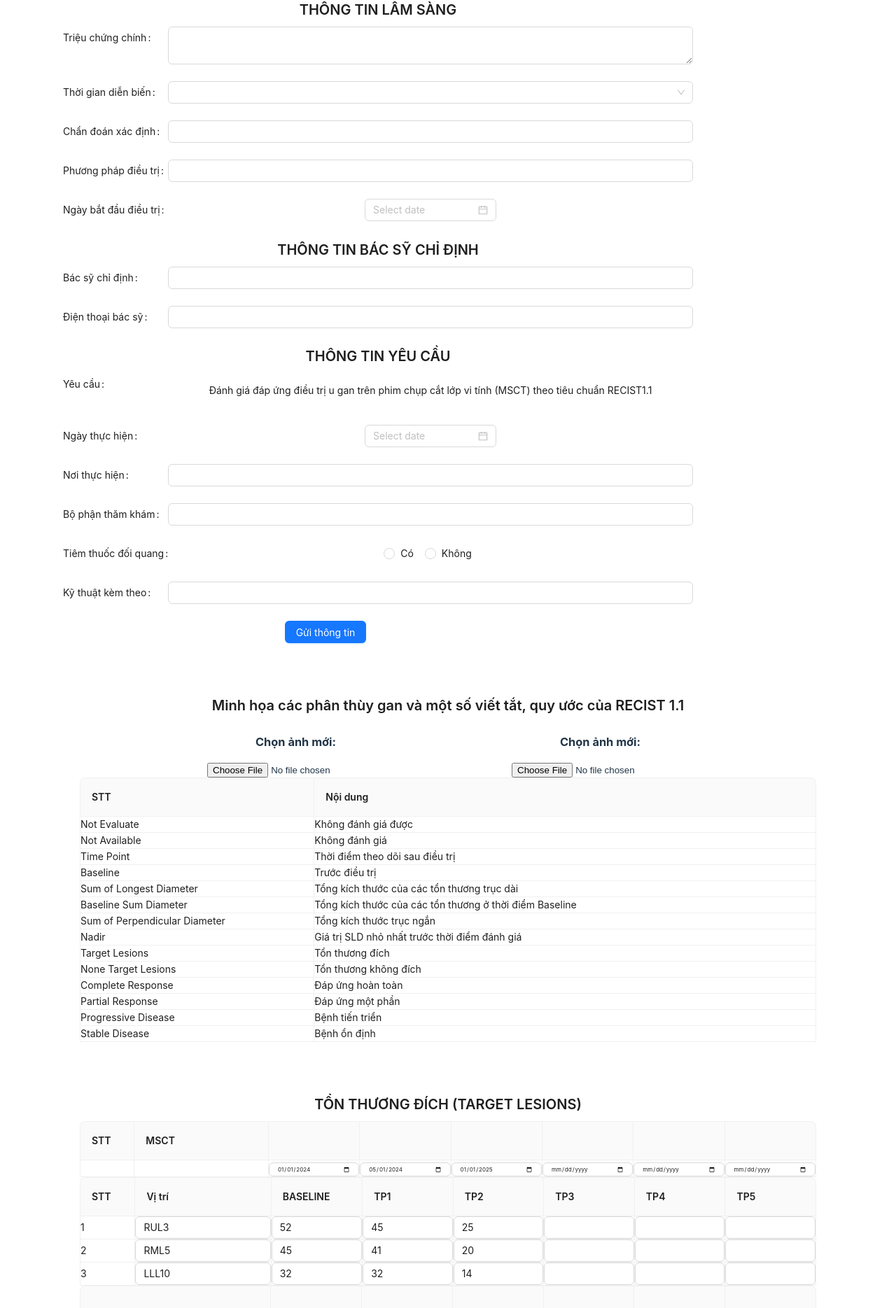
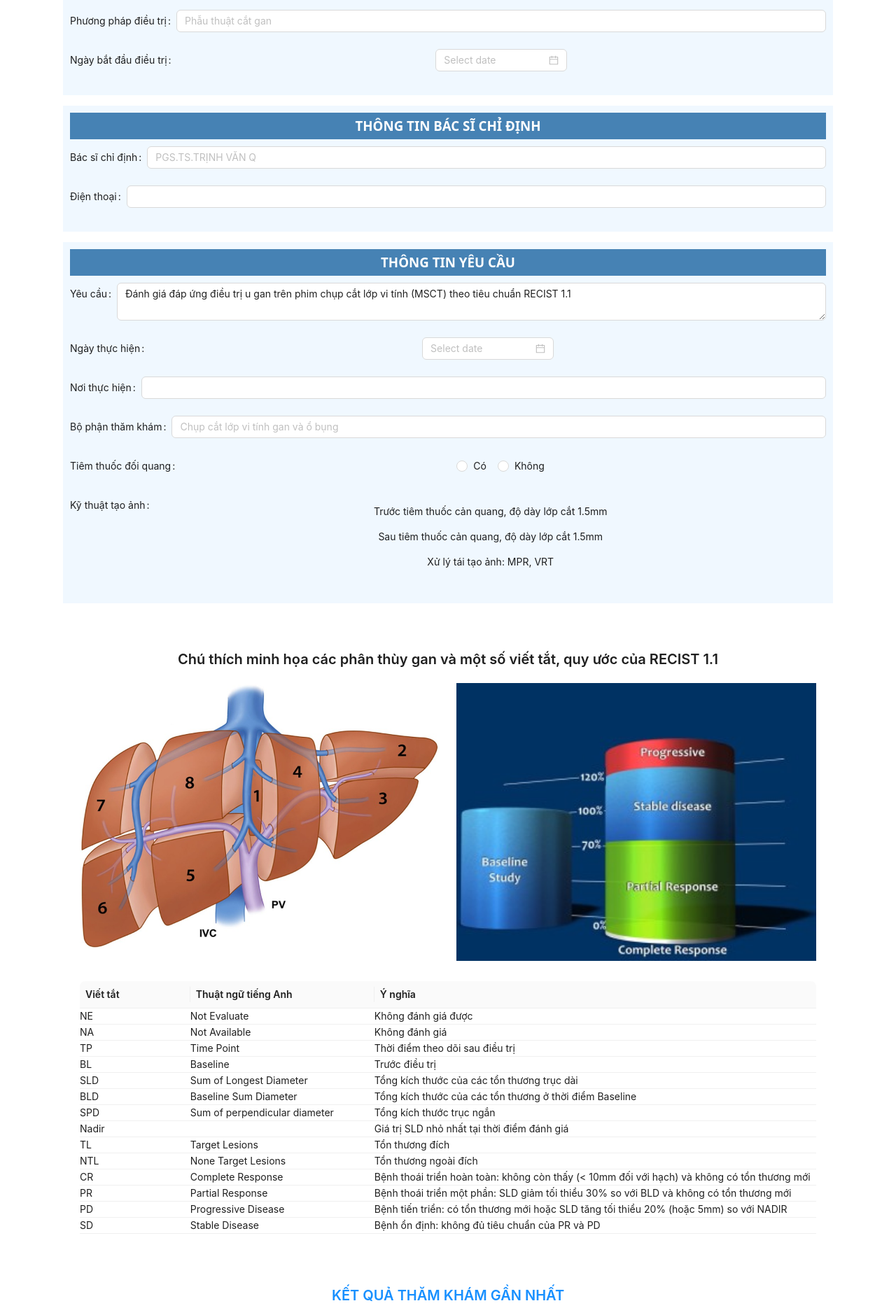
Before and after one commit to tranhuunam00/HomeCare, a React (Vite) app in the folder homecare_fe/: page /template in a window 1280 px wide. Shown: the part 843-2712 px from the top of the page at 70% size. Built offline with nearby package versions, Linux system fonts and the light colour scheme.

Commit message:
chỉnh sửa phần chú thích và thêm mới phần kết quả thăm khám gần nhất.

```diff
--- /dev/null
+++ b/homecare_fe/src/pages/template/ExaminationResults.jsx
@@ -0,0 +1,115 @@
+import React from "react";
+import { Typography, Table } from "antd";
+
+const { Title } = Typography;
+
+const ExaminationResults = () => {
+  // Dữ liệu kết quả thăm khám
+  const examResults = [
+    { organ: "Gan phải", result: "Không thấy hình ảnh bất thường" },
+    { organ: "Gan trái", result: "Không thấy hình ảnh bất thường" },
+    { organ: "Tĩnh mạch cửa", result: "Không thấy hình ảnh bất thường" },
+    { organ: "Tĩnh mạch gan", result: "Không thấy hình ảnh bất thường" },
+    { organ: "Động mạch gan", result: "Không thấy hình ảnh bất thường" },
+    { organ: "Đường mật trong gan", result: "Không thấy hình ảnh bất thường" },
+    { organ: "Đường mật ngoài gan", result: "Không thấy hình ảnh bất thường" },
+    { organ: "Túi mật", result: "Không thấy hình ảnh bất thường" },
+    { organ: "Lách", result: "Không thấy hình ảnh bất thường" },
+    { organ: "Tụy", result: "Không thấy hình ảnh bất thường" },
+    {
+      organ: "Tuyến thượng thận phải",
+      result: "Không thấy hình ảnh bất thường",
+    },
+    {
+      organ: "Tuyến thượng thận trái",
+      result: "Không thấy hình ảnh bất thường",
+    },
+    {
+      organ: "Thận - niệu quản phải",
+      result: "Không thấy hình ảnh bất thường",
+    },
+    {
+      organ: "Thận - niệu quản trái",
+      result: "Không thấy hình ảnh bất thường",
+    },
+    { organ: "Bàng quang", result: "Không thấy hình ảnh bất thường" },
+    { organ: "Dạ dày", result: "Không thấy hình ảnh bất thường" },
+    { organ: "Ruột non", result: "Không thấy hình ảnh bất thường" },
+    { organ: "Đại tràng", result: "Không thấy hình ảnh bất thường" },
+    { organ: "Phúc mạc", result: "Không thấy hình ảnh bất thường" },
+    { organ: "Sau phúc mạc", result: "Không thấy hình ảnh bất thường" },
+    { organ: "Dịch ổ bụng", result: "Không thấy hình ảnh bất thường" },
+    { organ: "Khác", result: "Không thấy hình ảnh bất thường" },
+  ];
+
+  const columns = [
+    {
+      title: "",
+      dataIndex: "organ",
+      width: "30%",
+    },
+    {
+      title: "",
+      dataIndex: "result",
+      width: "70%",
+    },
+  ];
+
+  const customTableStyles = {
+    ".ant-table": {
+      border: "none !important",
+    },
+    ".ant-table-container": {
+      border: "none !important",
+    },
+    ".ant-table-cell": {
+      borderRight: "none !important",
+      borderLeft: "none !important",
+      padding: "4px 8px !important",
+    },
+    ".ant-table-thead > tr > th": {
+      borderTop: "none !important",
+      borderLeft: "none !important",
+      borderRight: "none !important",
+      backgroundColor: "#f0f8ff",
+      display: "none", // Ẩn header vì không cần thiết
+    },
+    ".ant-table-tbody > tr > td": {
+      borderLeft: "none !important",
+      borderRight: "none !important",
+    },
+    ".ant-table-tbody > tr:last-child > td": {
+      borderBottom: "none !important",
+    },
+  };
+
+  return (
+    <div style={{ padding: 24 }} className="print-section">
+      <style>
+        {Object.entries(customTableStyles)
+          .map(([selector, styles]) => {
+            return `${selector} ${JSON.stringify(styles)}`
+              .replace(/","/g, ";")
+              .replace(/[{}"]/g, "");
+          })
+          .join("\n")}
+      </style>
+
+      <Title level={4} style={{ marginBottom: 16, color: "#1890ff" }}>
+        KẾT QUẢ THĂM KHÁM GẦN NHẤT
+      </Title>
+
+      <Table
+        columns={columns}
+        dataSource={examResults}
+        pagination={false}
+        size="small"
+        style={{ marginTop: 20 }}
+        rowKey="organ"
+        bordered={false}
+      />
+    </div>
+  );
+};
+
+export default ExaminationResults;
--- a/homecare_fe/src/pages/template/_guildline.jsx
+++ b/homecare_fe/src/pages/template/_guildline.jsx
@@ -1,140 +1,112 @@
 // React component: GuildLine.js
-import React, { useState } from "react";
-import {
-  Table,
-  Input,
-  Typography,
-  Row,
-  Col,
-  Upload,
-  Button,
-  Image,
-} from "antd";
+import React from "react";
+import { Typography, Row, Col } from "antd";
+import { Table } from "antd";
 
-const { Title, Text } = Typography;
-import { UploadOutlined } from "@ant-design/icons";
-import ImageUploader from "./_UploadImage";
+const { Title } = Typography;
 
-const terms = [
-  { short: "NE", full: "Not Evaluate", noidung: "Không đánh giá được" },
-  { short: "NA", full: "Not Available", noidung: "Không đánh giá" },
+const abbreviations = [
+  { key: "NE", term: "Not Evaluate", meaning: "Không đánh giá được" },
+  { key: "NA", term: "Not Available", meaning: "Không đánh giá" },
+  { key: "TP", term: "Time Point", meaning: "Thời điểm theo dõi sau điều trị" },
+  { key: "BL", term: "Baseline", meaning: "Trước điều trị" },
   {
-    short: "TP",
-    full: "Time Point",
-    noidung: "Thời điểm theo dõi sau điều trị",
-  },
-  { short: "BL", full: "Baseline", noidung: "Trước điều trị" },
-  {
-    short: "SLD",
-    full: "Sum of Longest Diameter",
-    noidung: "Tổng kích thước của các tổn thương trục dài",
+    key: "SLD",
+    term: "Sum of Longest Diameter",
+    meaning: "Tổng kích thước của các tổn thương trục dài",
   },
   {
-    short: "BLD",
-    full: "Baseline Sum Diameter",
-    noidung: "Tổng kích thước của các tổn thương ở thời điểm Baseline",
+    key: "BLD",
+    term: "Baseline Sum Diameter",
+    meaning: "Tổng kích thước của các tổn thương ở thời điểm Baseline",
   },
   {
-    short: "SPD",
-    full: "Sum of Perpendicular Diameter",
-    noidung: "Tổng kích thước trục ngắn",
+    key: "SPD",
+    term: "Sum of perpendicular diameter",
+    meaning: "Tổng kích thước trục ngắn",
   },
   {
-    short: "Nadir",
-    full: "Nadir",
-    noidung: "Giá trị SLD nhỏ nhất trước thời điểm đánh giá",
+    key: "Nadir",
+    term: "",
+    meaning: "Giá trị SLD nhỏ nhất tại thời điểm đánh giá",
   },
-  { short: "TL", full: "Target Lesions", noidung: "Tổn thương đích" },
+  { key: "TL", term: "Target Lesions", meaning: "Tổn thương đích" },
+  { key: "NTL", term: "None Target Lesions", meaning: "Tổn thương ngoài đích" },
   {
-    short: "NTL",
-    full: "None Target Lesions",
-    noidung: "Tổn thương không đích",
+    key: "CR",
+    term: "Complete Response",
+    meaning:
+      "Bệnh thoái triển hoàn toàn: không còn thấy (< 10mm đối với hạch) và không có tổn thương mới",
   },
-  { short: "CR", full: "Complete Response", noidung: "Đáp ứng hoàn toàn" },
-  { short: "PR", full: "Partial Response", noidung: "Đáp ứng một phần" },
-  { short: "PD", full: "Progressive Disease", noidung: "Bệnh tiến triển" },
-  { short: "SD", full: "Stable Disease", noidung: "Bệnh ổn định" },
+  {
+    key: "PR",
+    term: "Partial Response",
+    meaning:
+      "Bệnh thoái triển một phần: SLD giảm tối thiểu 30% so với BLD và không có tổn thương mới",
+  },
+  {
+    key: "PD",
+    term: "Progressive Disease",
+    meaning:
+      "Bệnh tiến triển: có tổn thương mới hoặc SLD tăng tối thiểu 20% (hoặc 5mm) so với NADIR",
+  },
+  {
+    key: "SD",
+    term: "Stable Disease",
+    meaning: "Bệnh ổn định: không đủ tiêu chuẩn của PR và PD",
+  },
 ];
-const columns = [
-  {
-    title: "STT",
-    dataIndex: "stt",
-    render: (text, record, index) => {
-      return record.stt;
-    },
-    width: 40, // px
-  },
-
-  {
-    title: "Nội dung",
-    dataIndex: "noidung",
-    render: (text, record, index) => {
-      return record.noidung;
-    },
-    width: 200, // px
-  },
-
-  // {
-  //   title: "Nội dung",
-  //   dataIndex: "noidung",
-  //   render: (text, record, index) => (
-  //     <Input.TextArea
-  //       value={text}
-  //       autoSize={{ minRows: 2, maxRows: 5 }}
-  //       onChange={(e) => record.onChange(index, e.target.value)}
-  //     />
-  //   ),
-  //   width: 200, // px
-  // },
-].flat();
 
 const GuildLine = ({ title }) => {
-  const [data, setData] = useState(
-    terms.map((t) => ({ stt: t.full, noidung: t.noidung }))
-  );
+  const columns = [
+    {
+      title: "Viết tắt",
+      dataIndex: "key",
+      width: "15%",
+    },
+    {
+      title: "Thuật ngữ tiếng Anh",
+      dataIndex: "term",
+      width: "25%",
+    },
+    {
+      title: "Ý nghĩa",
+      dataIndex: "meaning",
+      width: "60%",
+    },
+  ];
 
-  const [imageUrl, setImageUrl] = useState(null);
-
-  console.log(data);
-
-  const onChange = (rowIndex, value) => {
-    const newData = [...data];
-    newData[rowIndex]["noidung"] = value;
-    setData(newData);
-  };
-
-  const parsedData = data.map((item) => ({
-    ...item,
-    noidung: item.noidung,
-
-    onChange,
-  }));
-  const handleChangeImage = (info) => {
-    const file = info.file?.originFileObj;
-    if (!file) return; // tránh lỗi nếu file chưa có
-
-    const reader = new FileReader();
-    reader.onload = () => {
-      setImageUrl(reader.result);
-    };
-    reader.readAsDataURL(file);
-  };
   return (
     <div style={{ padding: 24 }}>
-      <Title level={4}>{title}</Title>
-      <Row style={{ display: "flex", justifyContent: "space-evenly" }}>
-        <Col className="no-print">
-          <ImageUploader />
+      <Title level={4} style={{ textAlign: "center", marginBottom: 20 }}>
+        {title}
+      </Title>
+
+      <Row gutter={24} style={{ marginBottom: 24 }}>
+        <Col span={12}>
+          <img
+            src="../../../public/liver-segments.jpg" // Đường dẫn đến hình ảnh gan
+            alt="Phân thùy gan"
+            style={{ width: "100%", height: "auto" }}
+          />
         </Col>
-        <Col className="no-print">
-          <ImageUploader />
+        <Col span={12}>
+          <img
+            src="../../../public/recist-chart.jpg" // Đường dẫn đến biểu đồ RECIST
+            alt="Biểu đồ RECIST"
+            style={{ width: "100%", height: "auto" }}
+          />
         </Col>
       </Row>
+
       <Table
         columns={columns}
-        dataSource={parsedData.map((item, index) => ({ ...item, key: index }))}
+        dataSource={abbreviations}
         pagination={false}
-        bordered
+        size="small"
+        style={{ marginTop: 20 }}
+        rowKey="key"
+        bordered={false}
       />
     </div>
   );
--- a/homecare_fe/src/pages/template/index.jsx
+++ b/homecare_fe/src/pages/template/index.jsx
@@ -19,6 +19,7 @@ import { useRef, useState } from "react";
 import jsPDF from "jspdf";
 import html2canvas from "html2canvas";
 import ImageGallery from "./ImageGallery";
+import ExaminationResults from "./ExaminationResults";
 
 const { Title } = Typography;
 const { TextArea } = Input;
@@ -28,90 +29,111 @@ const PatientForm = () => {
 
   const onFinish = (values) => {};
 
+  const formStyle = {
+    backgroundColor: "#F0F8FF", // Màu nền xanh nhạt
+    padding: "10px",
+    marginBottom: "15px",
+  };
+
+  const titleStyle = {
+    backgroundColor: "#4682B4", // Màu nền xanh đậm
+    color: "white",
+    padding: "5px 10px",
+    margin: "0 0 10px 0",
+  };
+
   return (
-    <Form
-      form={form}
-      layout="horizontal"
-      labelCol={{ span: 4 }}
-      wrapperCol={{ span: 20 }}
-      labelAlign="left"
-      onFinish={onFinish}
-      style={{ maxWidth: 900 }}
+    <div>
+      {/* THÔNG TIN BỆNH NHÂN */}
+      <div style={formStyle}>
+        <h3 style={titleStyle}>THÔNG TIN BỆNH NHÂN</h3>
+        <div
+          style={{
+            display: "grid",
+            gridTemplateColumns: "1fr 1fr",
+            gap: "10px",
+          }}
         >
-      <Title level={4}>THÔNG TIN BỆNH NHÂN</Title>
-      <Form.Item label="Họ và tên" name="name" rules={[{ required: true }]}>
-        <Input />
-      </Form.Item>
-      <Form.Item label="Ngày sinh" name="dob">
-        <DatePicker />
+          <Form.Item label="Họ và tên" name="name">
+            <Input placeholder="NGUYỄN VĂN A" />
           </Form.Item>
           <Form.Item label="Giới tính" name="gender">
             <Radio.Group>
-          <Radio value="Nam">Nam</Radio>
-          <Radio value="Nữ">Nữ</Radio>
+              <Radio value="Nam">NAM</Radio>
+              <Radio value="Nữ">NỮ</Radio>
             </Radio.Group>
           </Form.Item>
-      <Form.Item label="PID" name="pid">
-        <Input type="number" />
-      </Form.Item>
-      <Form.Item label="SID" name="sid">
-        <Input type="number" />
+          <Form.Item label="Ngày sinh" name="dob">
+            <DatePicker format="DD/MM/YYYY" />
           </Form.Item>
           <Form.Item label="Điện thoại" name="phone">
             <Input />
           </Form.Item>
+          <div style={{ display: "flex", gap: "10px" }}>
+            <Form.Item label="PID" name="pid" style={{ flex: 1 }}>
+              <Input />
+            </Form.Item>
+            <Form.Item label="SID" name="sid" style={{ flex: 1 }}>
+              <Input />
+            </Form.Item>
+          </div>
           <Form.Item label="Email" name="email">
             <Input />
           </Form.Item>
+        </div>
         <Form.Item label="Địa chỉ" name="address">
-        <Input.TextArea rows={3} />
+          <Input />
         </Form.Item>
+      </div>
 
-      <Title level={4}>THÔNG TIN LÂM SÀNG</Title>
+      {/* THÔNG TIN LÂM SÀNG */}
+      <div style={formStyle}>
+        <h3 style={titleStyle}>THÔNG TIN LÂM SÀNG</h3>
         <Form.Item label="Triệu chứng chính" name="symptom">
-        <TextArea />
+          <Input placeholder="Mệt mỏi, đau bụng vùng gan" />
         </Form.Item>
         <Form.Item label="Thời gian diễn biến" name="duration">
-        <Select>
-          <Select.Option value="<1 tuần">&lt; 1 tuần</Select.Option>
-          <Select.Option value="<1 tháng">&lt; 1 tháng</Select.Option>
-          <Select.Option value="<3 tháng">&lt; 3 tháng</Select.Option>
-          <Select.Option value=">3 tháng">&gt; 3 tháng</Select.Option>
-        </Select>
+          <Input placeholder="1 tháng" />
         </Form.Item>
         <Form.Item label="Chẩn đoán xác định" name="diagnosis">
+          <Input placeholder="K gan phải (HCC)" />
+        </Form.Item>
+        <Form.Item label="Phương pháp điều trị" name="treatment">
+          <Input placeholder="Phẫu thuật cắt gan" />
+        </Form.Item>
+        <Form.Item label="Ngày bắt đầu điều trị" name="treatmentStart">
+          <DatePicker format="DD/MM/YYYY" />
+        </Form.Item>
+      </div>
+
+      {/* THÔNG TIN BÁC SĨ CHỈ ĐỊNH */}
+      <div style={formStyle}>
+        <h3 style={titleStyle}>THÔNG TIN BÁC SĨ CHỈ ĐỊNH</h3>
+        <Form.Item label="Bác sĩ chỉ định" name="doctor">
+          <Input placeholder="PGS.TS.TRỊNH VĂN Q" />
+        </Form.Item>
+        <Form.Item label="Điện thoại" name="doctorPhone">
           <Input />
         </Form.Item>
-      <Form.Item label="Phương pháp điều trị" name="treatment">
-        <Input />
-      </Form.Item>
-      <Form.Item label="Ngày bắt đầu điều trị" name="treatmentStart">
-        <DatePicker />
-      </Form.Item>
+      </div>
 
-      <Title level={4}>THÔNG TIN BÁC SỸ CHỈ ĐỊNH</Title>
-      <Form.Item label="Bác sỹ chỉ định" name="doctor">
-        <Input />
-      </Form.Item>
-      <Form.Item label="Điện thoại bác sỹ" name="doctorPhone">
-        <Input />
-      </Form.Item>
-
-      <Title level={4}>THÔNG TIN YÊU CẦU</Title>
+      {/* THÔNG TIN YÊU CẦU */}
+      <div style={formStyle}>
+        <h3 style={titleStyle}>THÔNG TIN YÊU CẦU</h3>
         <Form.Item label="Yêu cầu">
-        <p>
-          Đánh giá đáp ứng điều trị u gan trên phim chụp cắt lớp vi tính (MSCT)
-          theo tiêu chuẩn RECIST1.1
-        </p>
+          <Input.TextArea
+            value="Đánh giá đáp ứng điều trị u gan trên phim chụp cắt lớp vi tính (MSCT) theo tiêu chuẩn RECIST 1.1"
+            readOnly
+          />
         </Form.Item>
         <Form.Item label="Ngày thực hiện" name="executionDate">
-        <DatePicker />
+          <DatePicker format="DD/MM/YYYY" />
         </Form.Item>
         <Form.Item label="Nơi thực hiện" name="location">
           <Input />
         </Form.Item>
         <Form.Item label="Bộ phận thăm khám" name="department">
-        <Input />
+          <Input placeholder="Chụp cắt lớp vi tính gan và ổ bụng" />
         </Form.Item>
         <Form.Item label="Tiêm thuốc đối quang" name="contrast">
           <Radio.Group>
@@ -119,16 +141,15 @@ const PatientForm = () => {
             <Radio value="Không">Không</Radio>
           </Radio.Group>
         </Form.Item>
-      <Form.Item label="Kỹ thuật kèm theo" name="technique">
-        <Input />
+        <Form.Item label="Kỹ thuật tạo ảnh" name="technique">
+          <div>
+            <p>Trước tiêm thuốc cản quang, độ dày lớp cắt 1.5mm</p>
+            <p>Sau tiêm thuốc cản quang, độ dày lớp cắt 1.5mm</p>
+            <p>Xử lý tái tạo ảnh: MPR, VRT</p>
+          </div>
         </Form.Item>
-
-      <Form.Item className="no-print">
-        <Button type="primary" htmlType="submit" className="no-print">
-          Gửi thông tin
-        </Button>
-      </Form.Item>
-    </Form>
+      </div>
+    </div>
   );
 };
 
@@ -136,7 +157,7 @@ const PatientForm = () => {
 const Header = () => {
   return (
     <div className="print-section" style={{ marginBottom: "20px" }}>
-      <div style={{ display: "flex", alignItems: "center", gap: "20px" }}>
+      <div style={{ display: "flex", alignItems: "center", gap: "60px" }}>
         <div style={{ width: "100px" }}>
           <img
             src="../../../public/logo_home_care.jpg"
@@ -359,9 +380,14 @@ export default function Template() {
         <div className="print-section">
           <GuildLine
             title={
-              "Minh họa các phân thùy gan và một số viết tắt, quy ước của RECIST 1.1"
+              "Chú thích minh họa các phân thùy gan và một số viết tắt, quy ước của RECIST 1.1"
             }
           />
+        </div>
+
+        {/* Thêm component ExaminationResults */}
+        <div className="print-section">
+          <ExaminationResults />
         </div>
 
         {/* Các bảng tổn thương */}
```
Also changed, not shown: homecare_fe/public/liver-segments.jpg (added), homecare_fe/public/recist-chart.jpg (added). Lines whose indentation alone changed are shown as unchanged.
